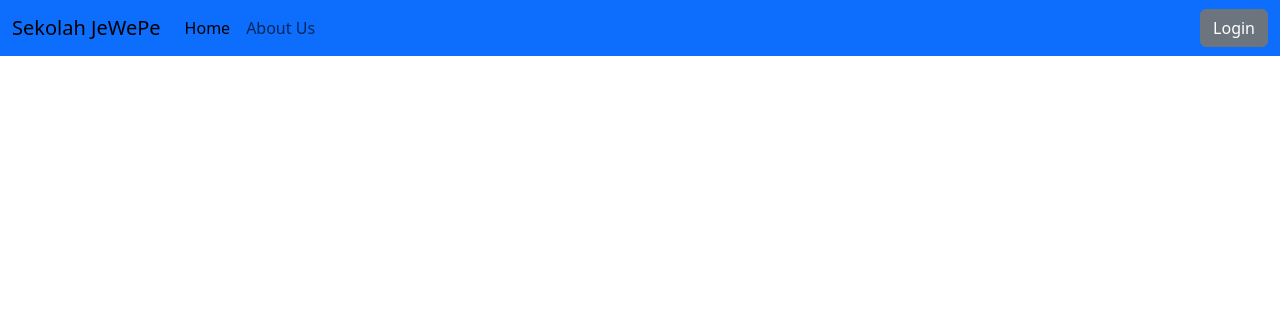
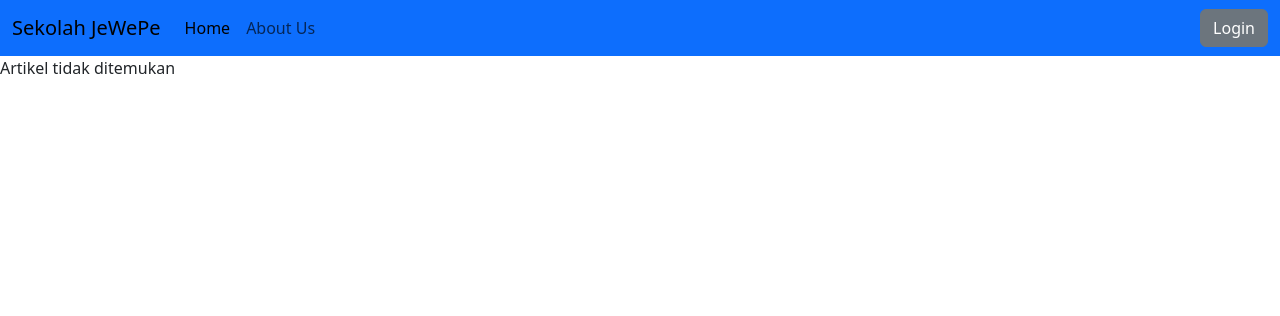
Before and after one commit to rzkybagaskara/e-mading-JeWePe, a PHP site: page /detail.php in a window 1280 px wide. Shown: the top 316 px of the page. Run offline with PHP 8.4, Linux system fonts and the light colour scheme; data that the repository does not hold is empty.

Commit message:
tambah detail artikel

```diff
--- a/detail.php
+++ b/detail.php
@@ -3,9 +3,29 @@
     include "dashboard/templates/header.php";
 
     // tampilkan semua hal yang berkaitan dengan artikel
-    // ambil artikel berdasarkan id artikelnya
+    // ambil artikel berdasarkan id artikelnya dari URL (ternary operator)
+    $id_artikel = isset($_GET['id_artikel']) ? $_GET['id_artikel'] : null;
 
+    if($id_artikel){
+        $sql = "SELECT * FROM artikel WHERE id_artikel = '$id_artikel'";
+        $result = mysqli_query($conn, $sql);
+        $row = mysqli_fetch_assoc($result); //fetch associative array (or objects in JS)
 
-    $sql = "SELECT * FROM artikel WHERE id_artikel = ''";
-    $result = mysqli_query($conn, $sql);
+        // akses nilainya
+        $judul = $row['judul'];
+        $isi = $row['isi'];
+        $gambar= $row['gambar'];
+        $uploader= $row['uploader'];
+    }else{
+        echo "Artikel tidak ditemukan";
+        exit();
+    }
 ?>
+
+<!-- Detail Artikel -->
+<div class="detail-artikel">
+    <h3 class="mt-1 ml-1"> <?php echo $judul;?> </h3>
+    <h5 class="mt-1 ml-1"> Uploader: <?php echo $uploader;?> </h5>
+    <img src="public/img/<?php echo $gambar; ?>" alt="Gambar Artikel" class="img-fluid">
+    <p class="mt-1 ml-1"> <?php echo $isi; ?> </p>
+</div>
```
